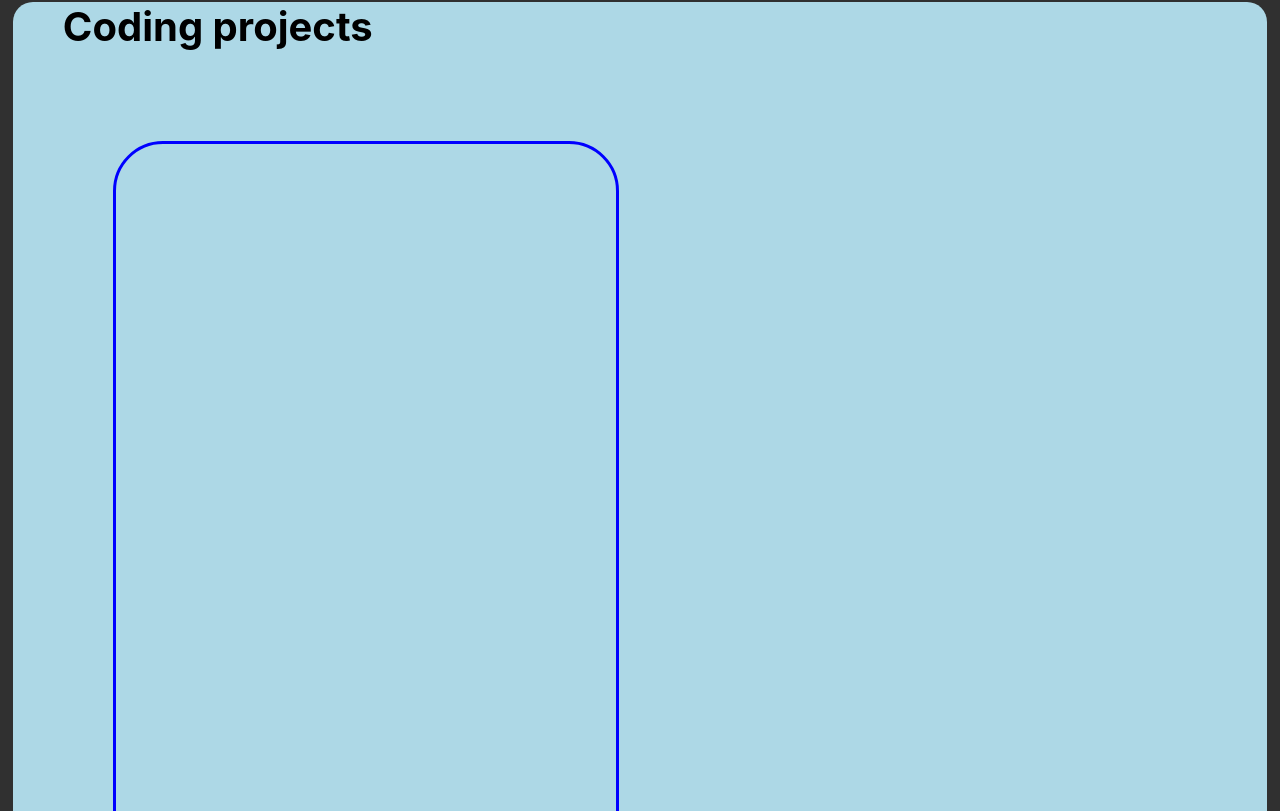
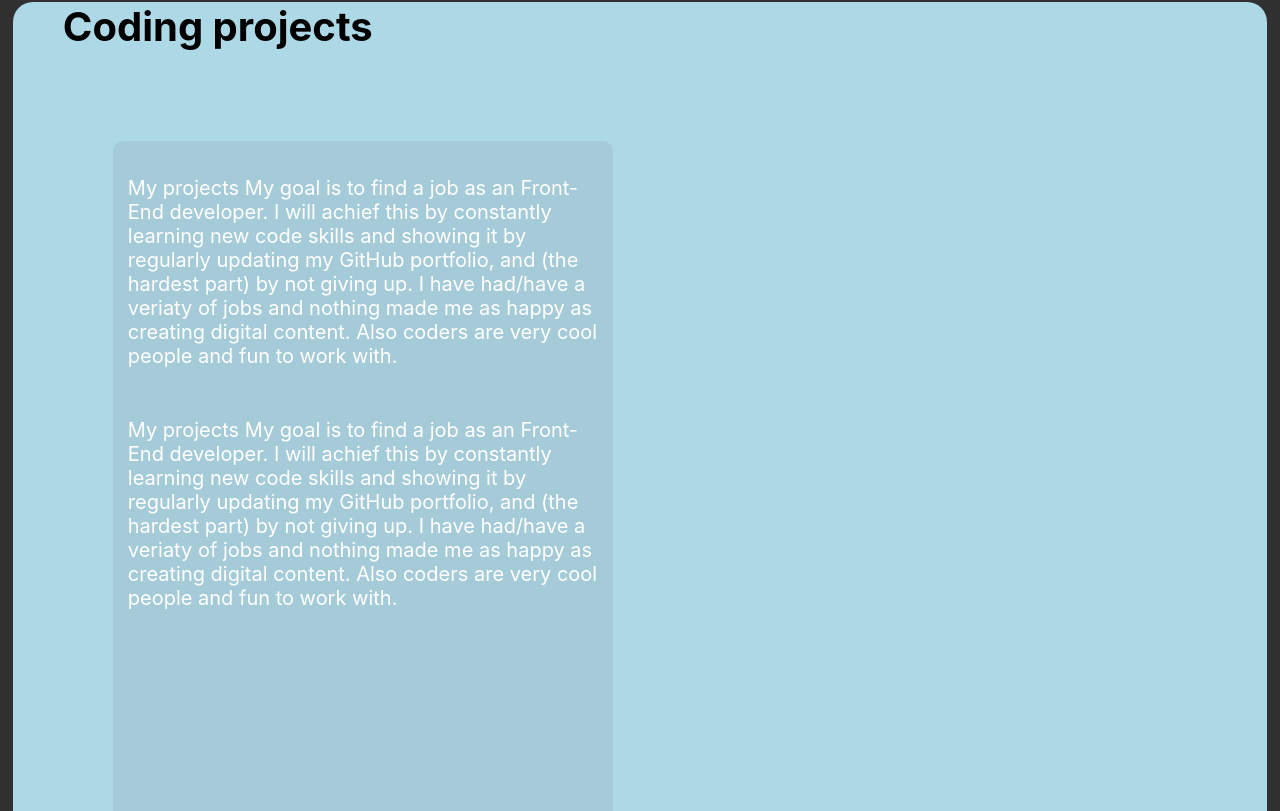
Before and after one commit to TimothyBlom/PortfolioWebsite, a React (Create React App) app: page / in a window 1280 px wide. Shown: the part 1949-2760 px from the top of the page. Built offline with nearby package versions, Linux system fonts and the light colour scheme.

Commit message:
updated css

```diff
--- a/src/App.js
+++ b/src/App.js
@@ -36,9 +36,18 @@ function App() {
       <div className="coding tab">
         <p className="tabTitle">Coding projects</p>
 
-        {/* <div className="codeText">
-          <p>My projects</p>
-        </div> */}
+        <div className="codeText">
+          <p>
+            My projects My goal is to find a job as an Front-End developer. I will achief this by constantly learning new code skills and showing it by
+            regularly updating my GitHub portfolio, and (the hardest part) by not giving up. I have had/have a veriaty of jobs and nothing made
+            me as happy as creating digital content. Also coders are very cool people and fun to work with.
+          </p>
+          <p>
+            My projects My goal is to find a job as an Front-End developer. I will achief this by constantly learning new code skills and showing it by
+            regularly updating my GitHub portfolio, and (the hardest part) by not giving up. I have had/have a veriaty of jobs and nothing made
+            me as happy as creating digital content. Also coders are very cool people and fun to work with.
+          </p>
+        </div>
 
         <div className="codeProjectContainer">
           <p></p>
--- a/src/style/App.css
+++ b/src/style/App.css
@@ -1,36 +1,14 @@
-.App {
-  text-align: center;
-  background-color: rgb(48, 48, 48);
-}
-
-.tabTitle {
-  font-size: 40px;
-  font-weight: bolder;
-  text-align: left;
-  margin-left: 50px;
-}
-
-.tab {
-  background-color: lightblue;
-  padding-bottom: 30px;
-  border-radius: 20px;
-  margin-bottom: 100px;
-}
-
-/* navigator */
 .navigator {
   width: 150px;
   height: 200px;
   position: fixed;
-  background-color: rgb(117, 0, 0);
+  background-color: #750000;
   right: 0;
   margin: 10px;
 }
 
-
-/* intro */
 .intro {
-  background-color: rgb(42, 62, 104);
+  background-color: #2a3e68;
   min-height: 1200px;
   width: 98%;
   margin-left: 1%;
@@ -57,18 +35,16 @@
   margin-top: -50px;
   font-size: xx-large;
   font-weight: bolder;
-  color: rgb(173, 173, 173);
+  color: #adadad;
 }
 
 .logoText p {
   float: left;
   margin-left: 40px;
   margin-top: -15px;
-  border-bottom: solid rgb(157, 226, 238) 3px;
+  border-bottom: solid #9de2ee 3px;
 }
 
-
-/* about me */
 .aboutMe {
   width: 80%;
   margin-left: 10%;
@@ -89,7 +65,6 @@
   margin-right: 5%;
 }
 
-/* coding */
 .coding {
   min-height: 1000px;
   width: 98%;
@@ -99,10 +74,17 @@
 .codeText {
   height: 800px;
   width: 500px;
-  border: solid 3px blue;
-  border-radius: 50px;
+  background-color: rgba(104, 104, 104, 0.11);
+  border-radius: 10px;
   margin: 50px 100px;
   float: left;
+}
+
+.codeText p {
+  color: white;
+  font-size: 20px;
+  text-align: left;
+  padding: 15px;
 }
 
 .codeProjectContainer {
@@ -131,3 +113,23 @@
   width: 98%;
   margin-left: 1%;
 }
+
+.App {
+  text-align: center;
+  background-color: #303030;
+}
+
+.tabTitle {
+  font-size: 40px;
+  font-weight: bolder;
+  text-align: left;
+  margin-left: 50px;
+}
+
+.tab {
+  background-color: lightblue;
+  padding-bottom: 30px;
+  border-radius: 20px;
+  margin-bottom: 100px;
+}
+/*# sourceMappingURL=App.css.map */
--- a/src/style/App.scss
+++ b/src/style/App.scss
@@ -1,3 +1,12 @@
+@import "./variables";
+@import "./navigator";
+@import "./intro";
+@import "./aboutMe";
+@import "./coding";
+@import "./3dModeling";
+@import "./skills";
+@import "./contact";
+
 .App {
   text-align: center;
   background-color: rgb(48, 48, 48);
@@ -16,118 +25,3 @@
   border-radius: 20px;
   margin-bottom: 100px;
 }
-
-/* navigator */
-.navigator {
-  width: 150px;
-  height: 200px;
-  position: fixed;
-  background-color: rgb(117, 0, 0);
-  right: 0;
-  margin: 10px;
-}
-
-
-/* intro */
-.intro {
-  background-color: rgb(42, 62, 104);
-  min-height: 1200px;
-  width: 98%;
-  margin-left: 1%;
-  margin-right: 1%;
-  padding-top: 50px;
-}
-
-.profilePicture {
-  width: 40%;
-  max-width: 850px;
-  float: right;
-  margin-right: 100px;
-}
-
-.logo {
-  width: 50%;
-  margin-top: 200px;
-}
-
-.logoText {
-  width: 40%;
-  margin-left: 5%;
-  margin-right: 5%;
-  margin-top: -50px;
-  font-size: xx-large;
-  font-weight: bolder;
-  color: rgb(173, 173, 173);
-}
-
-.logoText p {
-  float: left;
-  margin-left: 40px;
-  margin-top: -15px;
-  border-bottom: solid rgb(157, 226, 238) 3px;
-}
-
-
-/* about me */
-.aboutMe {
-  width: 80%;
-  margin-left: 10%;
-  margin-top: 100px;
-  font-size: 20px;
-  text-align: left;
-}
-
-.aboutMeTextTop {
-  width: 50%;
-  margin-bottom: 50px;
-  margin-left: 5%;
-}
-
-.aboutMeTextBottom {
-  width: 50%;
-  margin-left: 45%;
-  margin-right: 5%;
-}
-
-/* coding */
-.coding {
-  min-height: 1000px;
-  width: 98%;
-  margin-left: 1%;
-}
-
-.codeText {
-  height: 800px;
-  width: 500px;
-  border: solid 3px blue;
-  border-radius: 50px;
-  margin: 50px 100px;
-  float: left;
-}
-
-.codeProjectContainer {
-  height: 800px;
-  width: 500px;
-  border: solid 3px blue;
-  border-radius: 50px;
-  margin: 50px 100px;
-  float: left;
-}
-
-.modeling {
-  height: 1000px;
-  width: 98%;
-  margin-left: 1%;
-}
-
-.skills {
-  height: 1000px;
-  width: 98%;
-  margin-left: 1%;
-}
-
-.contact {
-  height: 1000px;
-  width: 98%;
-  margin-left: 1%;
-}
--- /dev/null
+++ b/src/style/_3dModeling.scss
@@ -0,0 +1,5 @@
+.modeling {
+  height: 1000px;
+  width: 98%;
+  margin-left: 1%;
+}
--- /dev/null
+++ b/src/style/_aboutMe.scss
@@ -0,0 +1,19 @@
+.aboutMe {
+  width: 80%;
+  margin-left: 10%;
+  margin-top: 100px;
+  font-size: 20px;
+  text-align: left;
+}
+
+.aboutMeTextTop {
+  width: 50%;
+  margin-bottom: 50px;
+  margin-left: 5%;
+}
+
+.aboutMeTextBottom {
+  width: 50%;
+  margin-left: 45%;
+  margin-right: 5%;
+}
--- /dev/null
+++ b/src/style/_coding.scss
@@ -0,0 +1,29 @@
+.coding {
+  min-height: 1000px;
+  width: 98%;
+  margin-left: 1%;
+}
+
+.codeText {
+  height: 800px;
+  width: 500px;
+  background-color: rgba(104, 104, 104, 0.11);
+  border-radius: 10px;
+  margin: 50px 100px;
+  float: left;
+  & p{
+    color: white;
+    font-size: 20px;
+    text-align: left;
+    padding: 15px;
+  }
+}
+
+.codeProjectContainer {
+  height: 800px;
+  width: 500px;
+  border: solid 3px blue;
+  border-radius: 50px;
+  margin: 50px 100px;
+  float: left;
+}
--- /dev/null
+++ b/src/style/_contact.scss
@@ -0,0 +1,5 @@
+.contact {
+  height: 1000px;
+  width: 98%;
+  margin-left: 1%;
+}
--- /dev/null
+++ b/src/style/_intro.scss
@@ -0,0 +1,37 @@
+.intro {
+  background-color: rgb(42, 62, 104);
+  min-height: 1200px;
+  width: 98%;
+  margin-left: 1%;
+  margin-right: 1%;
+  padding-top: 50px;
+}
+
+.profilePicture {
+  width: 40%;
+  max-width: 850px;
+  float: right;
+  margin-right: 100px;
+}
+
+.logo {
+  width: 50%;
+  margin-top: 200px;
+}
+
+.logoText {
+  width: 40%;
+  margin-left: 5%;
+  margin-right: 5%;
+  margin-top: -50px;
+  font-size: xx-large;
+  font-weight: bolder;
+  color: rgb(173, 173, 173);
+}
+
+.logoText p {
+  float: left;
+  margin-left: 40px;
+  margin-top: -15px;
+  border-bottom: solid rgb(157, 226, 238) 3px;
+}
--- /dev/null
+++ b/src/style/_navigator.scss
@@ -0,0 +1,8 @@
+.navigator {
+  width: 150px;
+  height: 200px;
+  position: fixed;
+  background-color: rgb(117, 0, 0);
+  right: 0;
+  margin: 10px;
+}
--- /dev/null
+++ b/src/style/_skills.scss
@@ -0,0 +1,5 @@
+.skills {
+  height: 1000px;
+  width: 98%;
+  margin-left: 1%;
+}
```
Also changed, not shown: src/style/_variables.scss (added), 2 other files (tests, documents, lock files or other folders).
